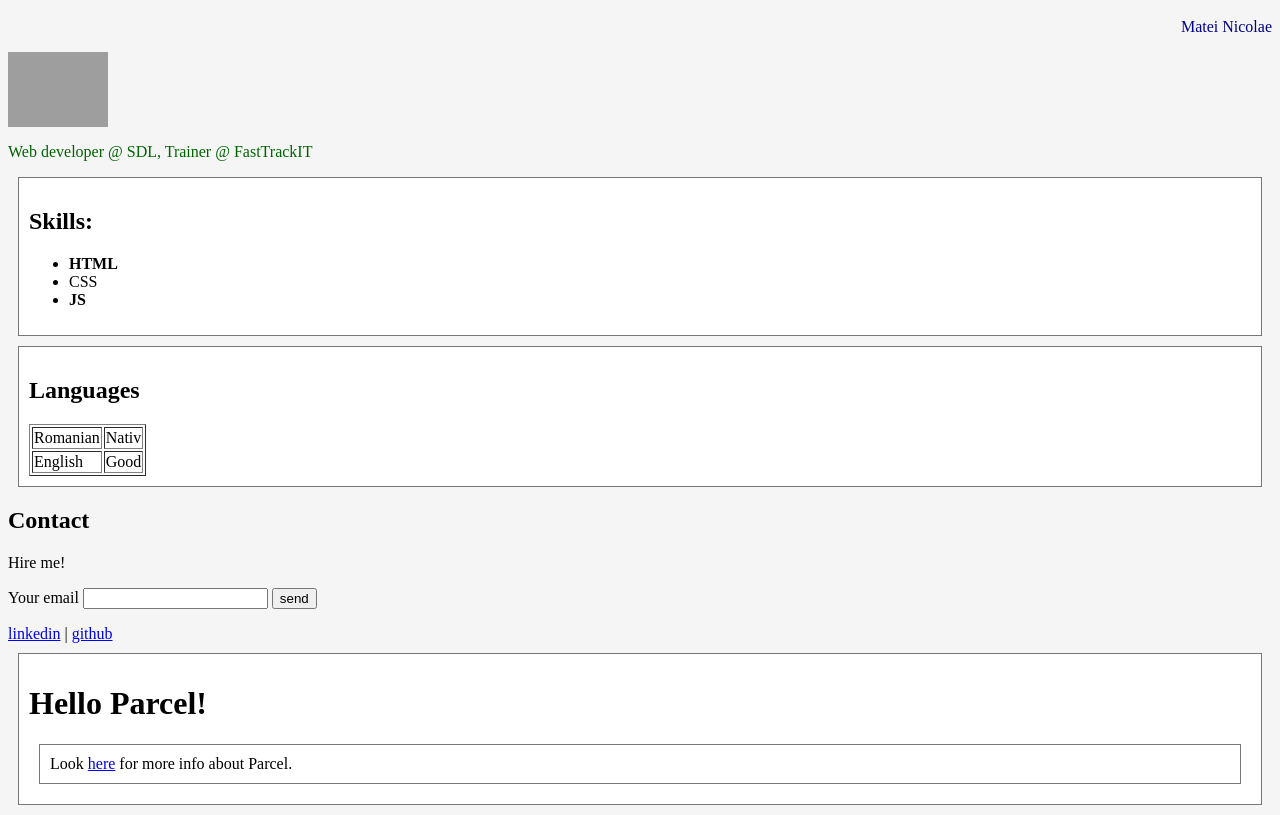
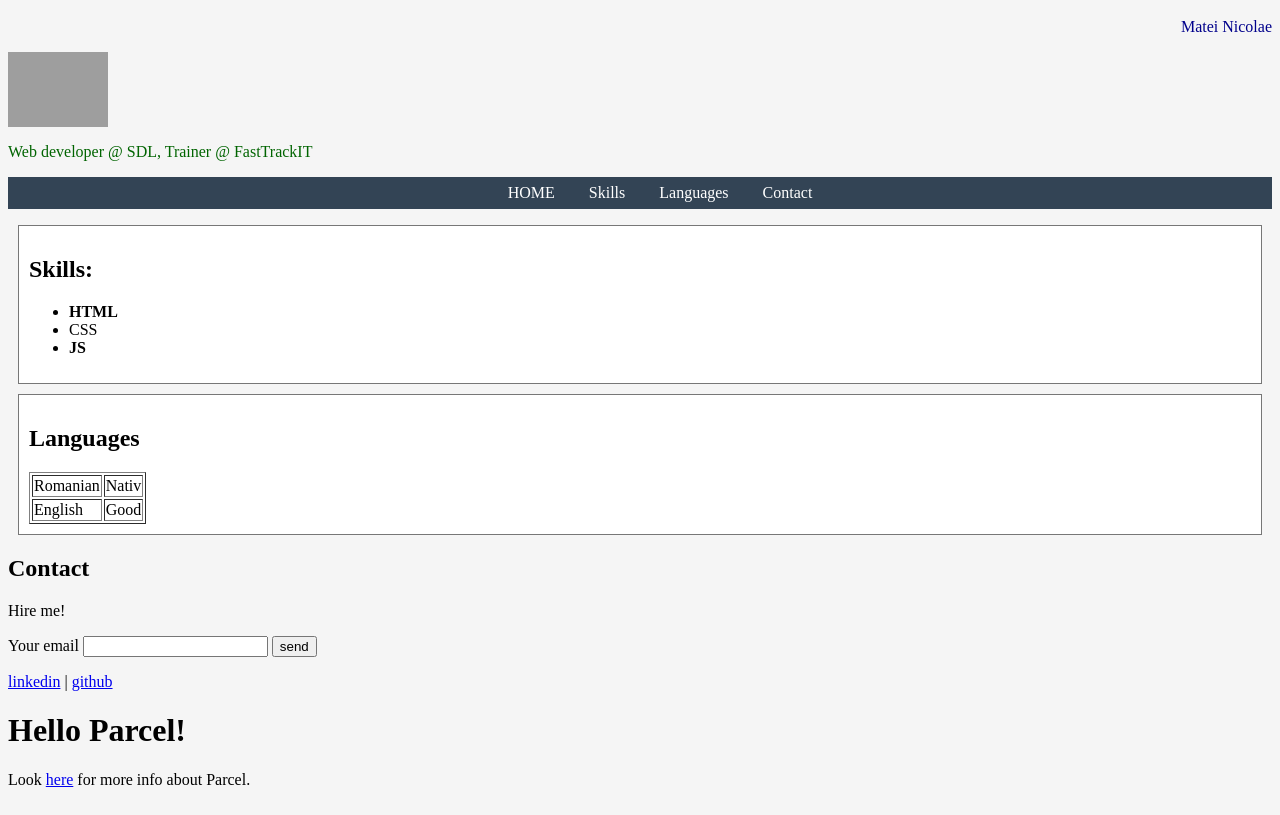
Before and after one commit to alinaherdean/alinaherdean.github.io, a website built with Parcel: page index.html in a window 1280 px wide. Shown: the part 48-863 px from the top of the page. Built offline with nearby package versions, Linux system fonts and the light colour scheme; grey boxes are pictures that could not be loaded.

Commit message:
add top menu

```diff
--- a/css/style.css
+++ b/css/style.css
@@ -1,7 +1,7 @@
 body {
   background-color: #f5f5f5;
 }
-div {
+.page-block {
   background-color: white;
   padding: 10px;
   margin: 10px;
@@ -10,6 +10,33 @@ div {
 #motto {
   color: darkgreen;
 }
+
+#top-menu-bar {
+  text-align: center;
+  color: #fff;
+  background-color: #334455;
+}
+
+#top-menu-bar li {
+  margin: 0;
+  padding: 0;
+  display: inline;
+}
+#top-menu-bar a {
+  padding: 5px 15px 5px 15px;
+  margin: 2px 0 2px 0;
+  text-decoration: none;
+  display: inline-block;
+  color: #ffffff;
+}
+#top-menu-bar a:visited {
+  color: #ffffff;
+}
+#top-menu-bar a:hover {
+  color: #334455;
+  background-color: #ffffff;
+}
+
 .favorite {
   font-weight: bold;
 }
--- a/index.html
+++ b/index.html
@@ -14,8 +14,21 @@
 	<img width="100" src="https://media.licdn.com/dms/image/C4E03AQFGYWRsPs6iZQ/profile-displayphoto-shrink_200_200/0?e=1544659200&v=beta&t=a7c8QbhysjGrUT6zyLzBvEEEXs2-59mfnX_dZ6LmYzU">
 
 	<p id="motto">Web developer @ SDL, Trainer @ FastTrackIT</p>
-
-	<div>
+	<ul id="top-menu-bar">
+		<li>
+			<a href="#">HOME</a>
+		</li>
+		<li>
+			<a href="#">Skills</a>
+		</li>
+		<li>
+			<a href="#">Languages</a>
+		</li>
+		<li>
+			<a href="#">Contact</a>
+		</li>
+	</ul>
+	<div class="page-block">
 		<h2>Skills:</h2>
 		<ul>
 			<li class="favorite">HTML</li>
@@ -24,7 +37,7 @@
 		</ul>
 	</div>
 
-	<div>
+	<div class="page-block">
 		<h2>Languages</h2>
 		<table border="1">
 			<tr>
```
